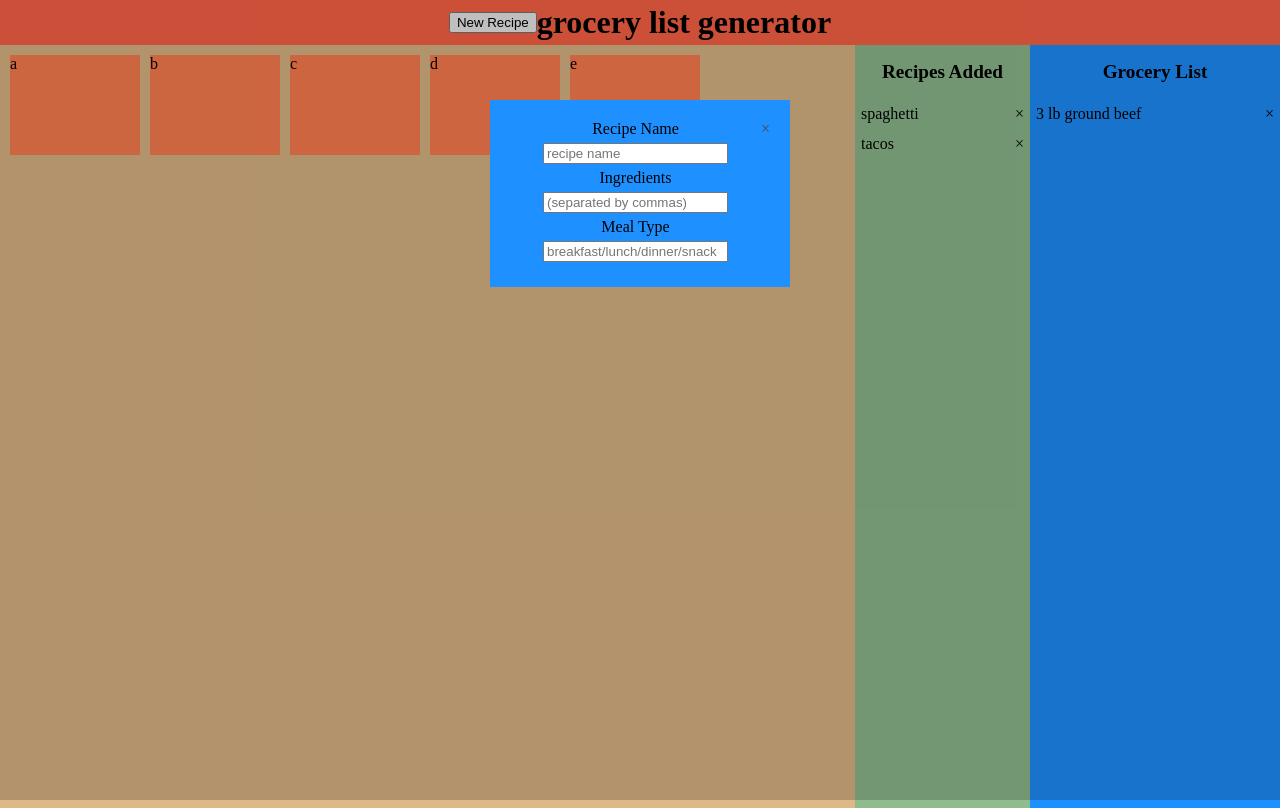
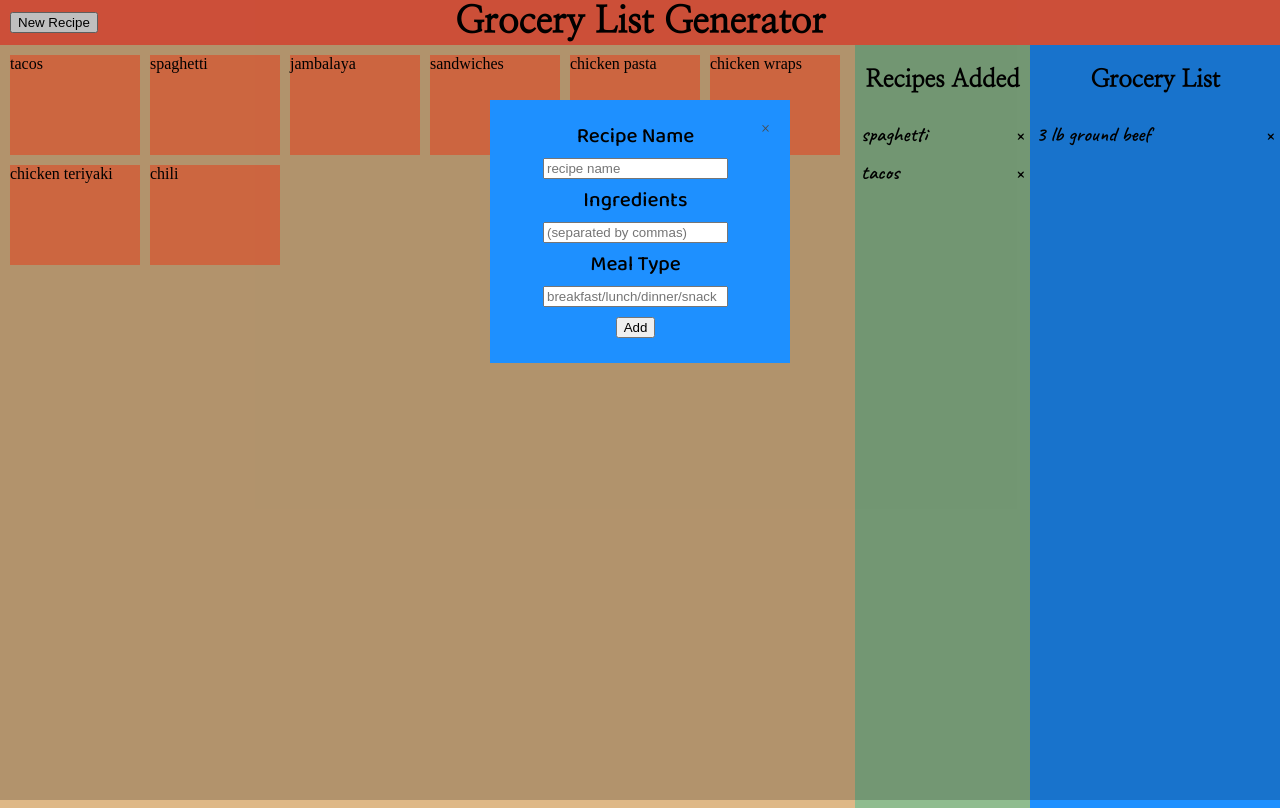
Before and after one commit to aTomWeaver/grocery-list-generator, a plain HTML site: page index.html in a window 1280 px wide. Both pictures are taken after a click on the button "New Recipe". Drawn offline with Linux system fonts and the light colour scheme.

Commit message:
addNewRecipe function works properly; recipe-options container now displays actual recipes in the recipes array rather than placeholders

```diff
--- a/index.html
+++ b/index.html
@@ -5,6 +5,9 @@
     <meta http-equiv="X-UA-Compatible" content="IE=edge">
     <meta name="viewport" content="width=device-width, initial-scale=1.0">
     <link rel="stylesheet" href="style.css">
+    <link rel="preconnect" href="https://fonts.googleapis.com">
+    <link rel="preconnect" href="https://fonts.gstatic.com" crossorigin>
+    <link href="https://fonts.googleapis.com/css2?family=Baloo+2:wght@500&family=Caveat:wght@600&family=Nanum+Myeongjo&display=swap" rel="stylesheet">
     <script defer src="script.js"></script>
     <title>Grocery List Generator</title>
 </head>
@@ -18,22 +21,17 @@
                 <label for="ingredients">Ingredients</label>
                 <input type="text" placeholder="(separated by commas)" id="recipe-ingredients">
                 <label for="meal-type">Meal Type</label>
-                <input type="text" placeholder="breakfast/lunch/dinner/snack">
+                <input type="text" placeholder="breakfast/lunch/dinner/snack" id="meal-type">
+                <input type="button" value="Add" id="modal-add-btn">
             </form>
         </div>
     </div>
     <header>
         <button id="new-recipe-btn">New Recipe</button>
-        <h1>grocery list generator</h1>
+        <h1 id="title">Grocery List Generator</h1>
     </header>
     <div class="body-container">
-        <div class="grocery-selector">
-            <div class="recipe">a</div>
-            <div class="recipe">b</div>
-            <div class="recipe">c</div>
-            <div class="recipe">d</div>
-            <div class="recipe">e</div>
-        </div>
+        <div class="recipe-selector"></div>
         <div class="recipes-added">
             <h2>Recipes Added</h2>
             <div>spaghetti
--- a/script.js
+++ b/script.js
@@ -10,6 +10,9 @@ const recipeFactory = (name, ingredients, mealType) => {
 const newRecipeBtn = document.getElementById('new-recipe-btn');
 const modal = document.getElementById('modal');
 const closeModalBtn = document.getElementById('close-modal-btn');
+const modalAddBtn = document.getElementById('modal-add-btn');
+const recipeSelector = document.querySelector('.recipe-selector');
+
 // recipes
 const tacos = recipeFactory('tacos', ['taco sauce', '1 lb 80/20 ground beef', 'tortillas',
     'mexican blend cheese'], 'dinner');
@@ -32,7 +35,16 @@ const chili = recipeFactory('chili', ['1 lb 80/20 ground beef', 'diced tomatoes'
 let recipes = [tacos, spaghetti, jambalaya, sandwiches, chicken_pasta, chicken_wraps, chicken_teriyaki, chili];
 
 // functions
-function recipeAdd(obj) {
+function addNewRecipe() {
+    const name = document.getElementById('recipe-name').value.toLowerCase().split(' ').join('_');
+    const ingr = document.getElementById('recipe-ingredients').value.toLowerCase().split(', ');
+    const type = document.getElementById('meal-type').value.toLowerCase();
+    const newRecipe = recipeFactory(name, ingr, type);
+    recipes.push(newRecipe);
+    refreshRecipeOptions()
+}
+
+function addRecipeToList(obj) {
     // pushes ingredients of recipe to unfiltered list
     obj.ingredients.forEach(element => {
         unfilteredList.push(element);
@@ -54,15 +66,32 @@ function recipeAdd(obj) {
 
 function itemAdd(item) {
     let pseudoRecipe = recipeFactory('pseudo', [item], 'added item');
-    return recipeAdd(pseudoRecipe);
+    return addRecipeToList(pseudoRecipe);
 }
 
 function displayModal(){
     modal.style.display = 'block';
 }
 
+function displayRecipeOptions() {
+    for (elm in recipes) {
+        console.log(recipes[elm].name);
+        const option = document.createElement('div');
+        option.classList.add('recipe');
+        option.innerText = recipes[elm].name;
+        recipeSelector.appendChild(option);
+    }
+}
+
+function refreshRecipeOptions() {
+    recipeSelector.innerHTML = '';
+    displayRecipeOptions()
+}
 
 // event listeners
 
 newRecipeBtn.addEventListener('click', displayModal);
 closeModalBtn.addEventListener('click', () => modal.style.display = 'none');
+modalAddBtn.addEventListener('click', addNewRecipe);
+
+displayRecipeOptions();
--- a/style.css
+++ b/style.css
@@ -14,10 +14,15 @@ header {
     height: 45px;
 }
 
+#title {
+    font-family: 'Nanum Myeongjo', serif;
+    font-size: 2.3em;
+}
+
 #new-recipe-btn {
-    /* position: absolute;
-    left: 10px; */
-    float:inline-start
+    position: absolute;
+    left: 10px;
+    /* float: left; */
 }
 
 .body-container {
@@ -27,7 +32,7 @@ header {
     grid-template-rows: 1fr;
 }
 
-.grocery-selector {
+.recipe-selector {
     background-color: burlywood;
     padding: 5px;
     display: flex;
@@ -54,10 +59,13 @@ header {
     flex-direction: column;
 }
     .recipes-added > h2 {
+        font-family: 'Nanum Myeongjo', serif;
         text-align: center;
-        font-size: 1.2em;
+        font-size: 1.5em;
     }
     .recipes-added > div {
+        font-family: 'caveat', cursive;
+        font-size: 1.3em;
         margin: 3px;
         padding: 3px;
     }
@@ -70,10 +78,13 @@ header {
     flex-direction: column;
 }
     .generated-list > h2 {
+        font-family: 'Nanum Myeongjo', serif;
         text-align: center;
-        font-size: 1.2em;
+        font-size: 1.5em;
     }
     .generated-list > div {
+        font-family: 'caveat', cursive;
+        font-size: 1.3em;
         margin: 3px;
         padding: 3px;
     }
@@ -113,6 +124,8 @@ header {
         margin: 5px;
     }
     form {
+        font-family: 'Baloo 2', cursive;
+        font-size: 1.3em;
         display: flex;
         flex-direction: column;
         align-items: center;
```
